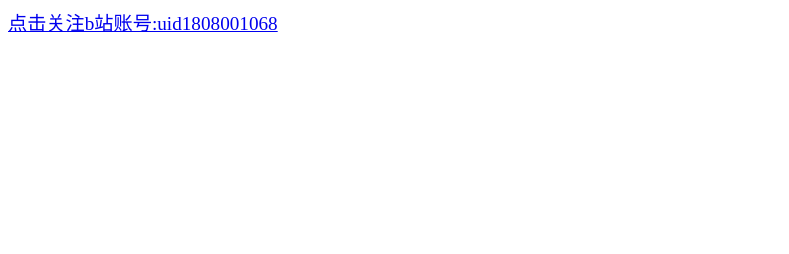
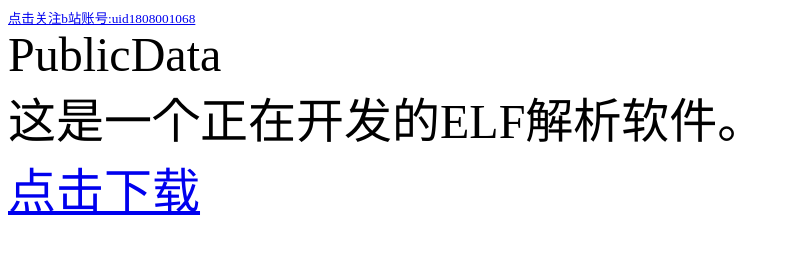
Before and after one commit to PvZBlitzkrieg/thp5000.xyz, a plain HTML site: page index.html in a window 1280 px wide. Shown: the whole page, without its empty margins (0-789 px from the left). Drawn offline with Linux system fonts and the light colour scheme.

Commit message:
Add files via upload

```diff
--- a/index.html
+++ b/index.html
@@ -7,6 +7,11 @@
         <link rel="shortcut icon" href="fav.ico" type="image/x-icon">
     </head>
     <body>
-        <big><a href="https://space.bilibili.com/1808001068">点击关注b站账号:uid1808001068</a></big>
+        <small><a href="https://space.bilibili.com/1808001068">点击关注b站账号:uid1808001068</a></small><br>
+        <div a><font size="60">PublicData</font><br></div>
+        <font size="10">
+            这是一个正在开发的ELF解析软件。<br>
+        <a href="https://www.123pan.com/s/rSXuVv-fRGxh">点击下载</a>
+        </font>
     </body>
 </html>
```
